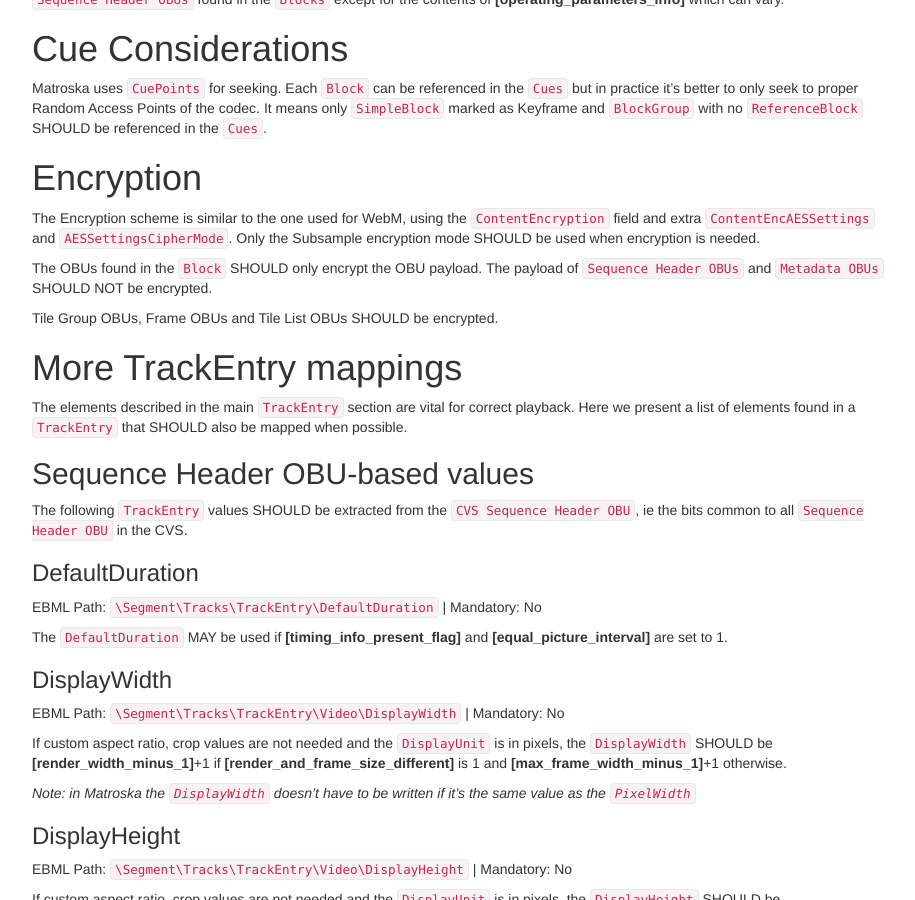
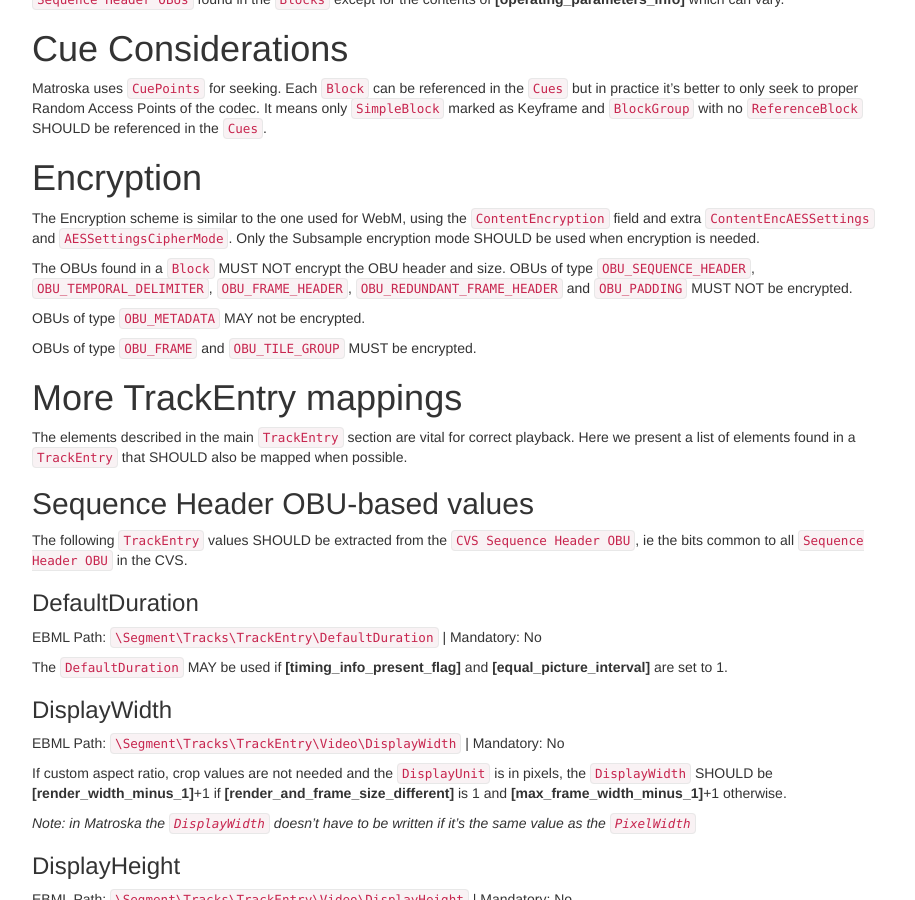
Before and after one commit to ietf-wg-cellar/matroska-specification, a Jekyll site: the page built from codec/av1.md, in a window 1280 px wide and 900 px high, scrolled down 3526 px. Shown: the whole window, without its empty margins (273-1188 px from the left). Built offline with Jekyll 4.4.1, drawn with Linux system fonts in a browser that asks for light colours; our own code applies the rules of GitHub Pages for plain Markdown files.

Commit message:
av1: clarify which OBU MUST/MAY/MUST NOT be encrypted

```diff
--- a/codec/av1.md
+++ b/codec/av1.md
@@ -147,9 +147,11 @@ Matroska uses `CuePoints` for seeking. Each `Block` can be referenced in the `Cu
 
 The Encryption scheme is similar to the one used for WebM, using the `ContentEncryption` field and extra `ContentEncAESSettings` and `AESSettingsCipherMode`. Only the Subsample encryption mode SHOULD be used when encryption is needed.
 
-The OBUs found in the `Block` SHOULD only encrypt the OBU payload. The payload of `Sequence Header OBUs` and `Metadata OBUs` SHOULD NOT be encrypted.
+The OBUs found in a `Block` MUST NOT encrypt the OBU header and size. OBUs of type `OBU_SEQUENCE_HEADER`, `OBU_TEMPORAL_DELIMITER`, `OBU_FRAME_HEADER`, `OBU_REDUNDANT_FRAME_HEADER` and `OBU_PADDING` MUST NOT be encrypted.
 
-Tile Group OBUs, Frame OBUs and Tile List OBUs SHOULD be encrypted.
+OBUs of type `OBU_METADATA` MAY not be encrypted.
+
+OBUs of type `OBU_FRAME` and `OBU_TILE_GROUP` MUST be encrypted.
 
 
 # More TrackEntry mappings
```
